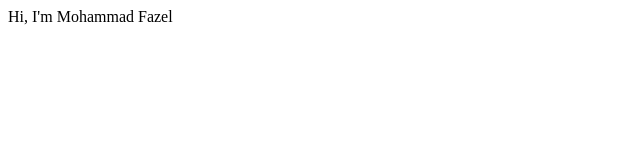
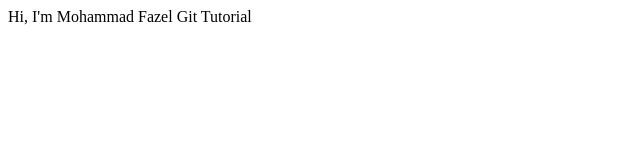
Before and after one commit to Mohammad-Fazel-91/test, a plain HTML site: page index.html in a window 1280 px wide. Shown: the full height of the page, 0-640 px from the left. Drawn offline with Linux system fonts and the light colour scheme.

Commit message:
add index.html

```diff
--- a/index.htm
+++ b/index.html
@@ -7,5 +7,6 @@
 </head>
 <body>
     Hi,  I'm Mohammad Fazel
+    Git Tutorial
 </body>
 </html>
```
